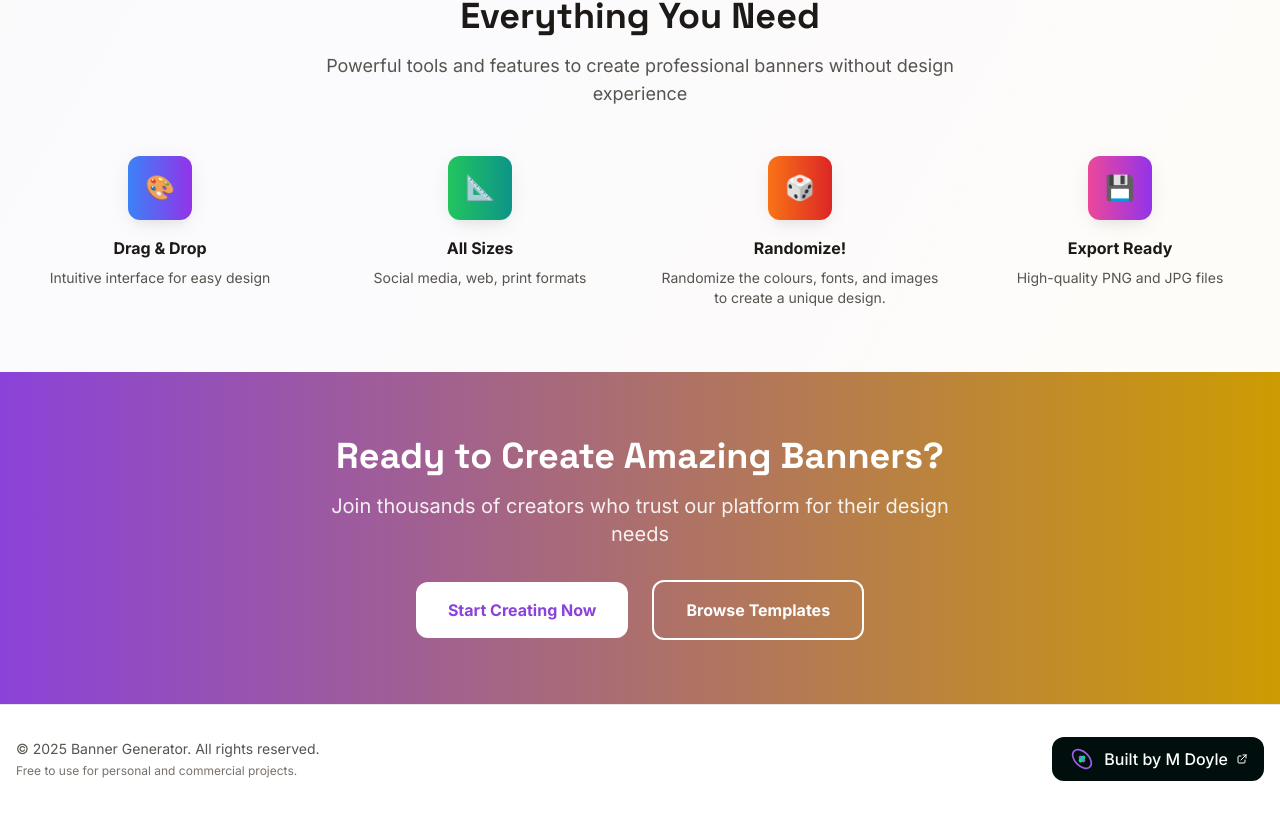
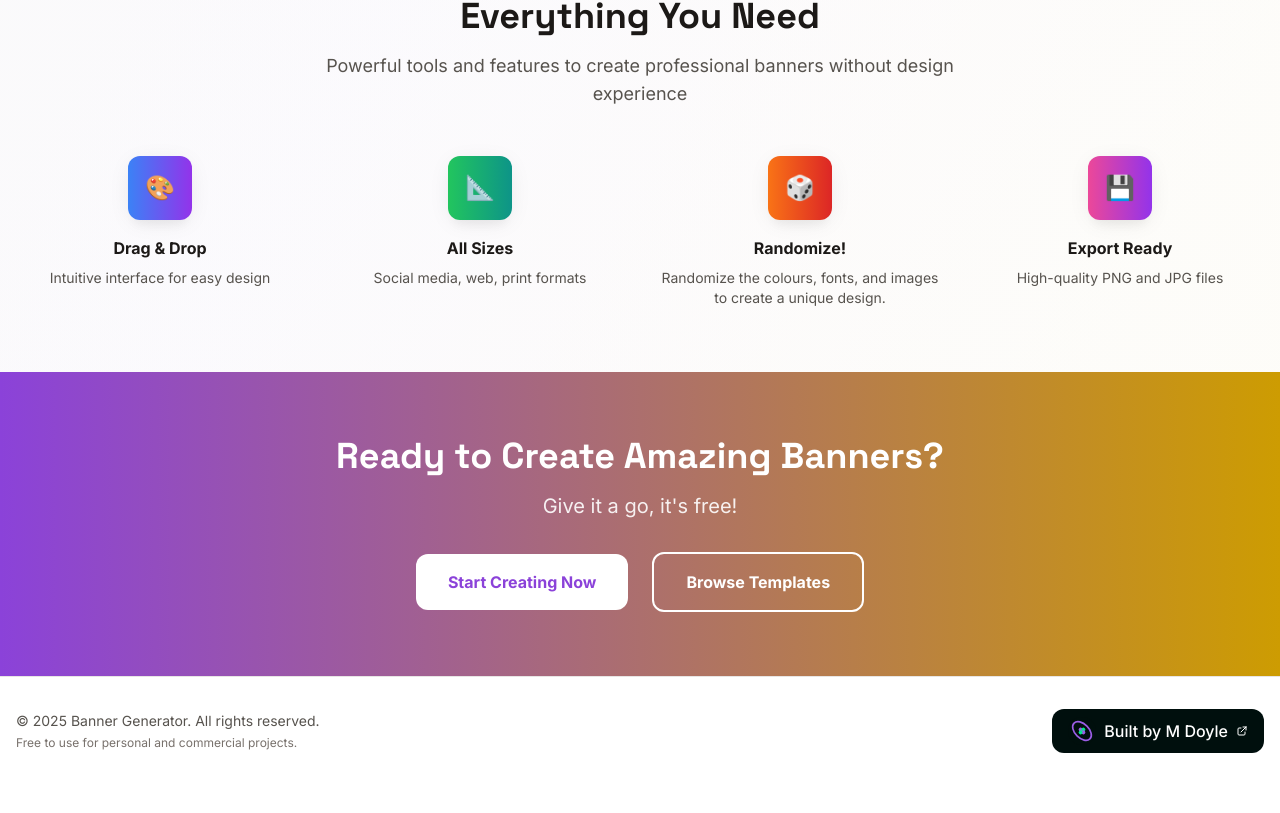
Before and after one commit to matthewjdoyle/banner-generator, a Vue app: page / in a window 1280 px wide. Shown: the part 1514-2327 px from the top of the page. After the commit the page ends 2299 px from the top, so only its background shows below. Built offline with nearby package versions, Linux system fonts and the light colour scheme; a web font is replaced by a local one.

Commit message:
Update LandingPage.vue

```diff
--- a/src/views/LandingPage.vue
+++ b/src/views/LandingPage.vue
@@ -413,9 +413,7 @@ function goToGallery() {
         <h2 class="text-3xl lg:text-4xl font-bold mb-4 font-display">
           Ready to Create Amazing Banners?
         </h2>
-        <p class="text-xl mb-8 opacity-90 max-w-2xl mx-auto">
-          Join thousands of creators who trust our platform for their design needs
-        </p>
+        <p class="text-xl mb-8 opacity-90 max-w-2xl mx-auto">Give it a go, it's free!</p>
         <div
           class="flex flex-col sm:flex-row items-center justify-center space-y-4 sm:space-y-0 sm:space-x-6"
         >
```
